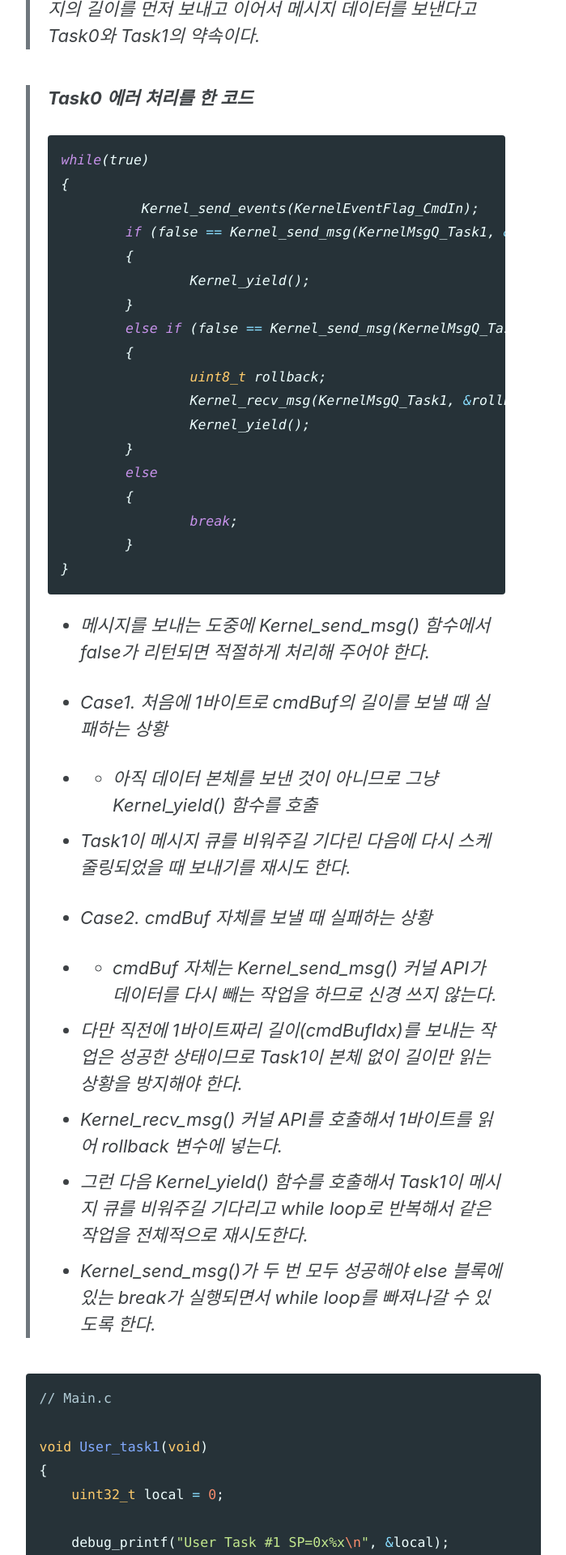
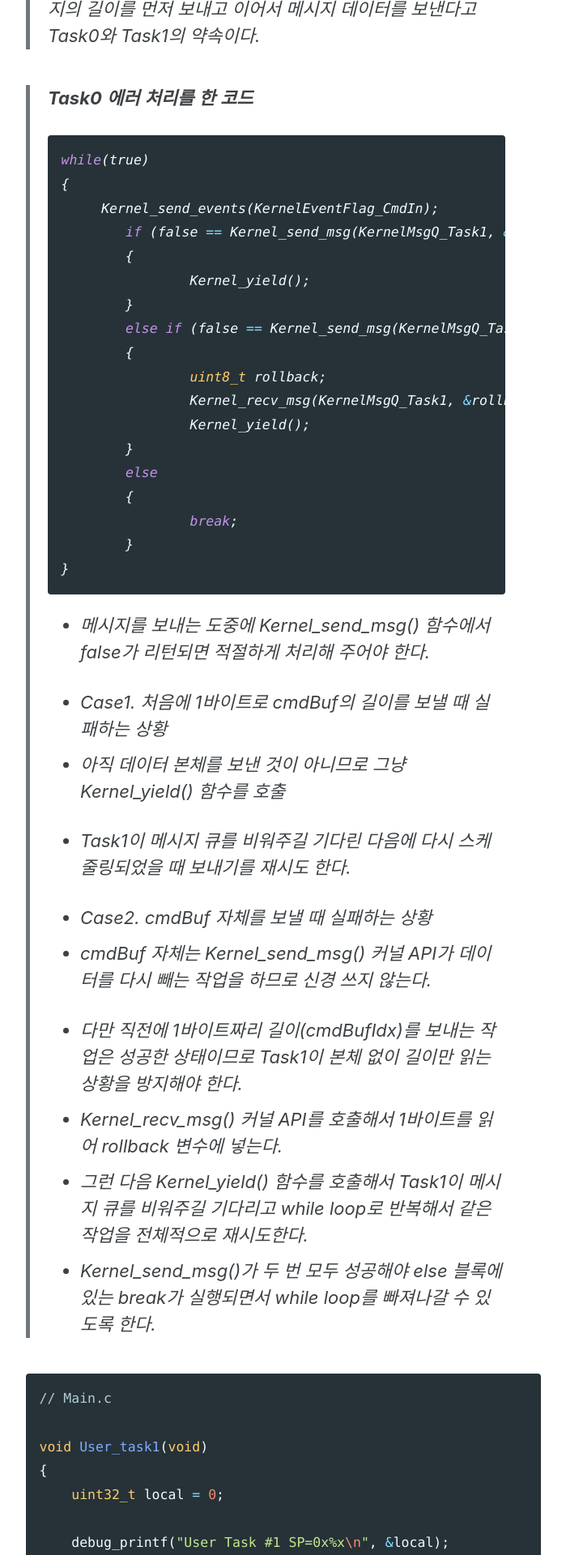
Before and after one commit to SangukisMe/SangukisMe.github.io, a Jekyll site: the page built from _posts/2021-07-29-Lec12-MESSAGE(2).md, in a window 1280 px wide. Shown: the part 2559-4479 px from the top of the page at 81% size, without its empty margins (290-989 px from the left). Built offline with Jekyll 4.4.1, drawn with Linux system fonts in a browser that asks for light colours; cached includes are drawn as plain includes.

````diff
--- a/_posts/2021-07-29-Lec12-MESSAGE(2).md
+++ b/_posts/2021-07-29-Lec12-MESSAGE(2).md
@@ -92,7 +92,7 @@ void User_task0(void)
 >```c
 >while(true)
 >{
->           Kernel_send_events(KernelEventFlag_CmdIn);
+>      Kernel_send_events(KernelEventFlag_CmdIn);
 >	if (false == Kernel_send_msg(KernelMsgQ_Task1, &cmdBufIdx, 1))
 >	{
 >		Kernel_yield();
@@ -113,17 +113,17 @@ void User_task0(void)
 >- 메시지를 보내는 도중에 Kernel_send_msg() 함수에서 false가 리턴되면 적절하게 처리해 주어야 한다.
 >
 >- Case1. 처음에 1바이트로 cmdBuf의 길이를 보낼 때 실패하는 상황
+>  - 아직 데이터 본체를 보낸 것이 아니므로 그냥 Kernel_yield() 함수를 호출
 >
->- - 아직 데이터 본체를 보낸 것이 아니므로 그냥 Kernel_yield() 함수를 호출
->  - Task1이 메시지 큐를 비워주길 기다린 다음에 다시 스케줄링되었을 때 보내기를 재시도 한다.
+>   - Task1이 메시지 큐를 비워주길 기다린 다음에 다시 스케줄링되었을 때 보내기를 재시도 한다.
 >
 >- Case2. cmdBuf 자체를 보낼 때 실패하는 상황
+>  - cmdBuf 자체는 Kernel_send_msg() 커널 API가 데이터를 다시 빼는 작업을 하므로 신경 쓰지 않는다.
 >
->- - cmdBuf 자체는 Kernel_send_msg() 커널 API가 데이터를 다시 빼는 작업을 하므로 신경 쓰지 않는다.
->  - 다만 직전에 1바이트짜리 길이(cmdBufIdx)를 보내는 작업은 성공한 상태이므로 Task1이 본체 없이 길이만 읽는 상황을 방지해야 한다.
->  - Kernel_recv_msg() 커널 API를 호출해서 1바이트를 읽어 rollback 변수에 넣는다.
->  - 그런 다음 Kernel_yield() 함수를 호출해서 Task1이 메시지 큐를 비워주길 기다리고 while loop로 반복해서 같은 작업을 전체적으로 재시도한다.
->  - Kernel_send_msg()가 두 번 모두 성공해야 else 블록에 있는 break가 실행되면서 while loop를 빠져나갈 수 있도록 한다.
+>   - 다만 직전에 1바이트짜리 길이(cmdBufIdx)를 보내는 작업은 성공한 상태이므로 Task1이 본체 없이 길이만 읽는 상황을 방지해야 한다.
+>   - Kernel_recv_msg() 커널 API를 호출해서 1바이트를 읽어 rollback 변수에 넣는다.
+>   - 그런 다음 Kernel_yield() 함수를 호출해서 Task1이 메시지 큐를 비워주길 기다리고 while loop로 반복해서 같은 작업을 전체적으로 재시도한다.
+>   - Kernel_send_msg()가 두 번 모두 성공해야 else 블록에 있는 break가 실행되면서 while loop를 빠져나갈 수 있도록 한다.
 
 ```c
 // Main.c
@@ -163,8 +163,7 @@ make run
 ```
 
 - 동작순서
-
-- - UART 인터럽트 핸들러에서 입력된 키보드 값이 그대로 출력
+  - UART 인터럽트 핸들러에서 입력된 키보드 값이 그대로 출력
   - 입력된 키보드 값이 Task0로 보내진다.
   - Task0에서 UART 인터럽트 핸들러에서 받은 키보드 입력을 1바이트씩 버퍼에 쌓아둔다.
   - 엔터 키가 입력되면 Task1로 입력값의 길이와 모아둔 입력값을 한번에 보낸다.
````
Also changed, not shown: _posts/2021-07-29-Lec12-MESSAGE(1).md (+3 -3 lines).
